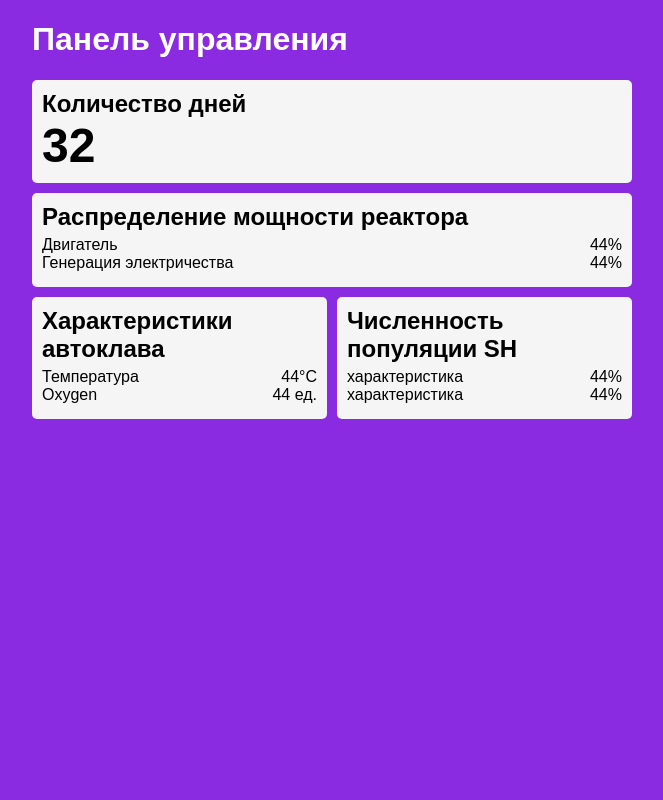
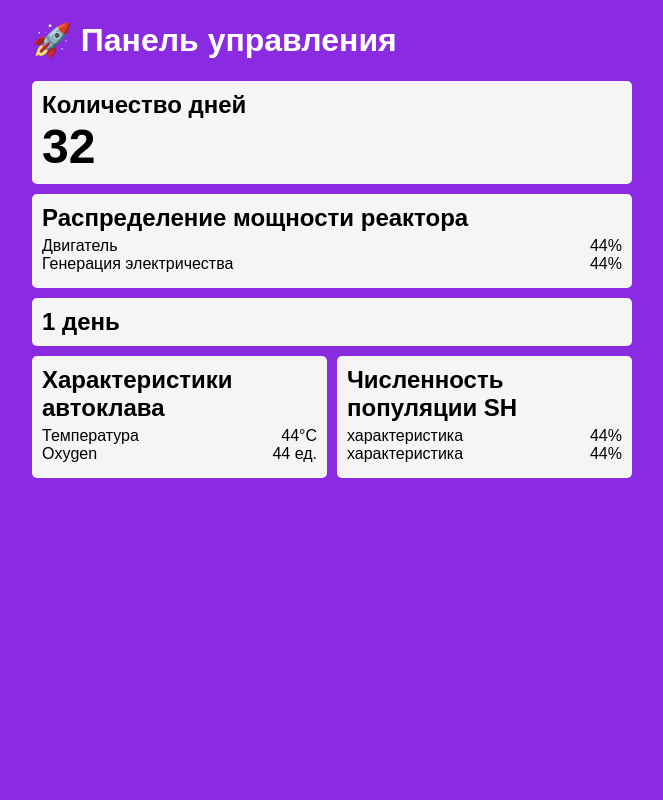
Before and after one commit to nikitakitsune/predprof, a Django app: page / in a window 1280 px wide. Shown: the whole page, without its empty margins (308-971 px from the left). Run offline with Django 4.2, Linux system fonts and the light colour scheme.

Commit message:
template 4

```diff
--- a/predprof/main/static/css/style.css
+++ b/predprof/main/static/css/style.css
@@ -3,6 +3,10 @@ html {
     padding: 0;
     font-family: Arial, Helvetica, sans-serif;
     background-color: blueviolet;
+    width: 100vw;
+    height: 100vh;
+    overflow-y: scroll;
+    overflow-x: hidden;
 }
 
 .p {
--- a/predprof/main/templates/main/index.html
+++ b/predprof/main/templates/main/index.html
@@ -10,7 +10,7 @@
 </head>
 <body class="body">
     <main class="main">
-        <h1 class="main-header">Панель управления</h1>
+        <h1 class="main-header">🚀 Панель управления </h1>
         <div class="block">
             <h2 class="block__header">Количество дней</h2>
             <p class="block__meaning">32</p>
@@ -21,6 +21,13 @@
                 <li class="li"><p class="p">Двигатель</p>44%</li>
                 <li class="li"><p class="p">Генерация электричества</p>44%</li>
             </ul>
+        </div>
+        <div class="content" id="content">
+
+        </div>
+
+        <div class="block">
+            <h2 class="block__header">1 день</h2>
         </div>
         <div class="two-blocks">
             <div class="block block__header_width_halfe">
```
